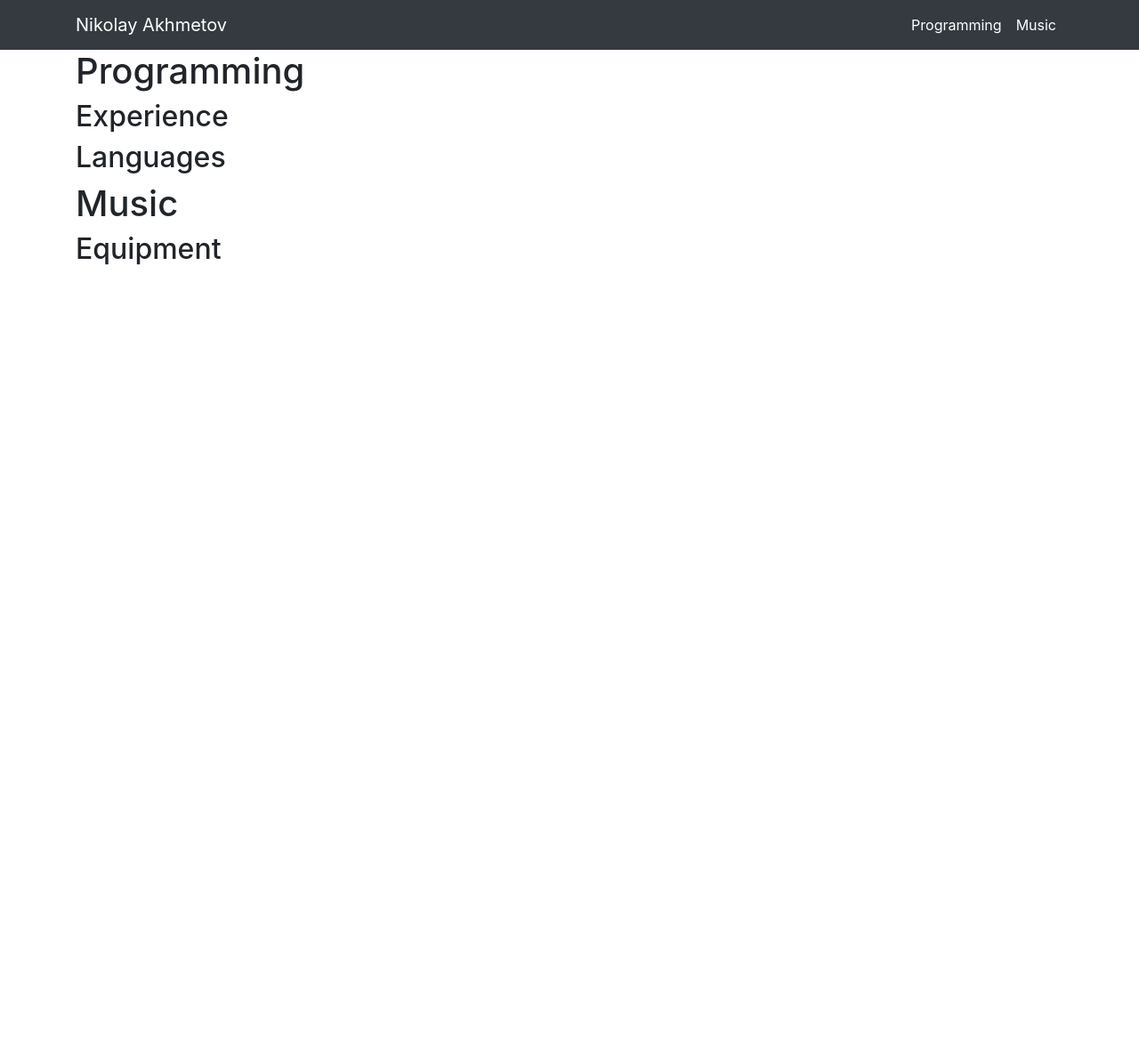
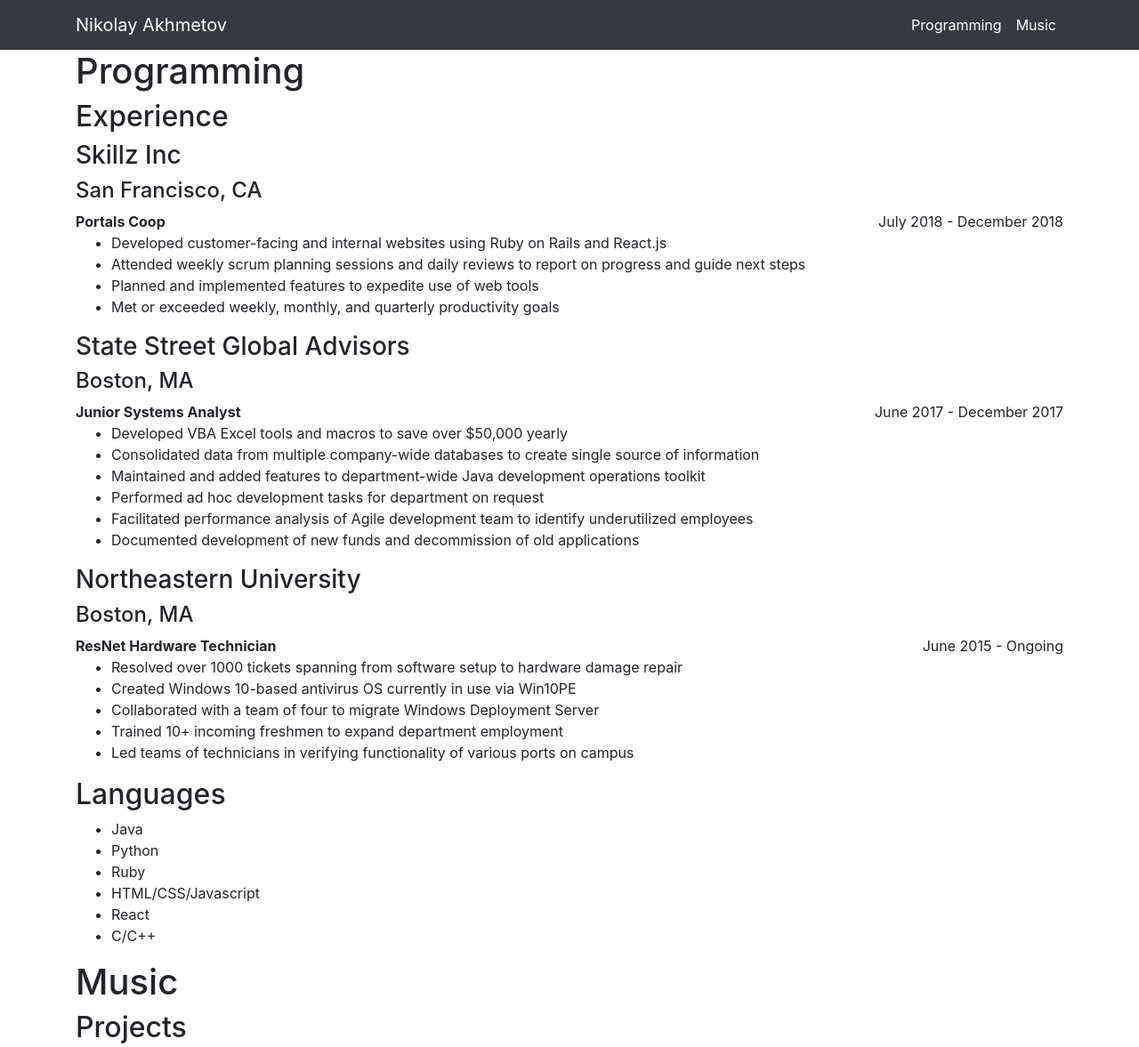
Before and after one commit to NickAkhmetov/nickakhmetov.github.io, a plain HTML site: page index.html in a window 1280 px wide. Shown: the top 1177 px of the page at 89% size. Before the commit the page ends 800 px from the top, so only its background shows below. Drawn offline with nearby package versions, Linux system fonts and the light colour scheme.

Commit message:
Copied resume info

```diff
--- a/index.html
+++ b/index.html
@@ -34,9 +34,69 @@
     <div class="container">
         <h1 id="programming">Programming</h1>
         <h2>Experience</h2>
+        <h3>Skillz Inc</h3>
+        <h4>San Francisco, CA</h4>
+        <div class="row">
+            <div class="col">
+                <strong>Portals Coop</strong>
+            </div>
+            <div class="col">
+                <span class="float-right">July 2018 - December 2018</span>
+            </div>
+        </div>
+        <ul>
+            <li>Developed customer-facing and internal websites using Ruby on Rails and React.js</li>
+            <li>Attended weekly scrum planning sessions and daily reviews to report on progress and guide next steps</li>
+            <li>Planned and implemented features to expedite use of web tools</li>
+            <li>Met or exceeded weekly, monthly, and quarterly productivity goals</li>
+        </ul>
+        <h3>State Street Global Advisors</h3>
+        <h4>Boston, MA</h4>
+        <div class="row">
+            <div class="col">
+                <strong>Junior Systems Analyst</strong>
+            </div>
+            <div class="col">
+                <span class="float-right">June 2017 - December 2017</span>
+            </div>
+        </div>
+        <ul>
+            <li>Developed VBA Excel tools and macros to save over $50,000 yearly</li>
+            <li>Consolidated data from multiple company-wide databases to create single source of information</li>
+            <li>Maintained and added features to department-wide Java development operations toolkit</li>
+            <li>Performed ad hoc development tasks for department on request</li>
+            <li>Facilitated performance analysis of Agile development team to identify underutilized employees</li>
+            <li>Documented development of new funds and decommission of old applications</li>
+        </ul>
+        <h3>Northeastern University</h3>
+        <h4>Boston, MA</h4>
+        <div class="row">
+            <div class="col">
+                <strong>ResNet Hardware Technician</strong>
+            </div>
+            <div class="col">
+                <span class="float-right">June 2015 - Ongoing</span>
+            </div>
+        </div>
+        <ul>
+            <li>Resolved over 1000 tickets spanning from software setup to hardware damage repair</li>
+            <li>Created Windows 10-based antivirus OS currently in use via Win10PE</li>
+            <li>Collaborated with a team of four to migrate Windows Deployment Server</li>
+            <li>Trained 10+ incoming freshmen to expand department employment</li>
+            <li>Led teams of technicians in verifying functionality of various ports on campus</li>
+        </ul>
         <h2>Languages</h2>
+        <ul>
+            <li>Java</li>
+            <li>Python</li>
+            <li>Ruby</li>
+            <li>HTML/CSS/Javascript</li>
+            <li>React</li>
+            <li>C/C++</li>
+        </ul>
+        <h1 id="music">Music</h1>
+        <h2>Projects</h2>
 
-        <h1 id="music">Music</h1>
         <h2>Equipment</h2>
     </div>
 </body>
```
